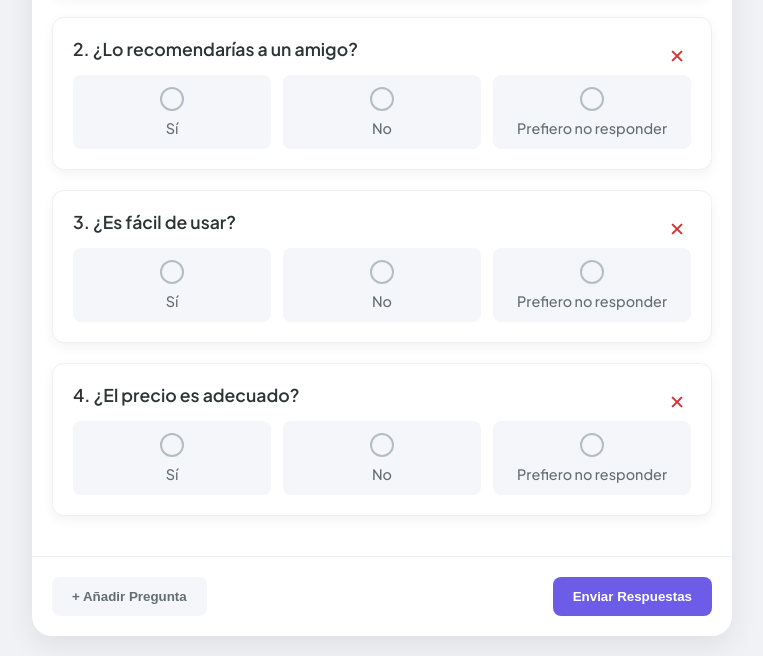
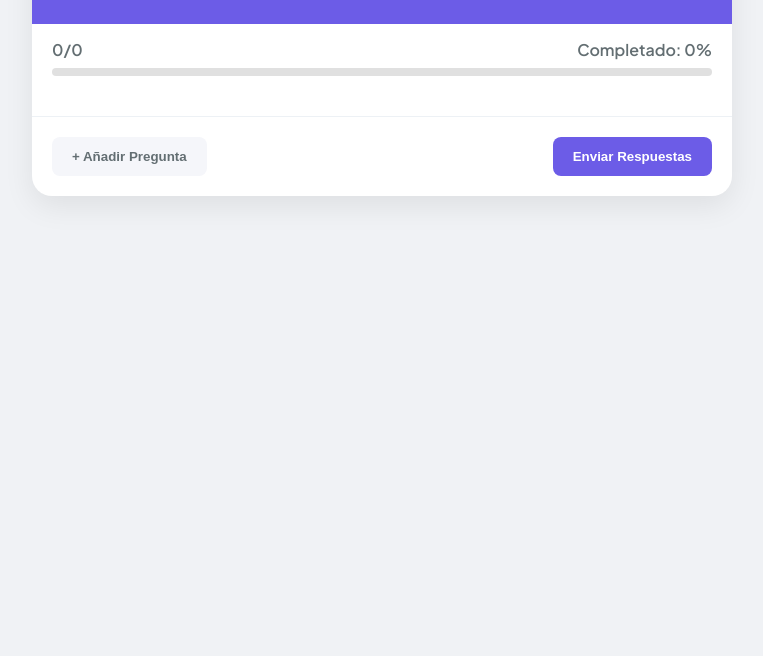
Before and after one commit to ershi98/encuesta, a plain HTML site: page index.html in a window 1280 px wide. Shown: the part 371-1027 px from the top of the page, without its empty margins (258-1021 px from the left). After the commit the page ends 840 px from the top, so only its background shows below. Drawn offline with Linux system fonts and the light colour scheme.

Commit message:
CHANGE PREGUNTAS EJEMMPLO

```diff
--- a/index.html
+++ b/index.html
@@ -194,12 +194,7 @@
 
   <script>
     document.addEventListener('DOMContentLoaded', function() {
-      let questions = [
-        { id: 1, text: "¿Te gusta el producto?" },
-        { id: 2, text: "¿Lo recomendarías a un amigo?" },
-        { id: 3, text: "¿Es fácil de usar?" },
-        { id: 4, text: "¿El precio es adecuado?" }
-      ];
+      let questions = [];
 
       function updateProgress() {
         const answered = document.querySelectorAll('input[type="radio"]:checked').length;
```
